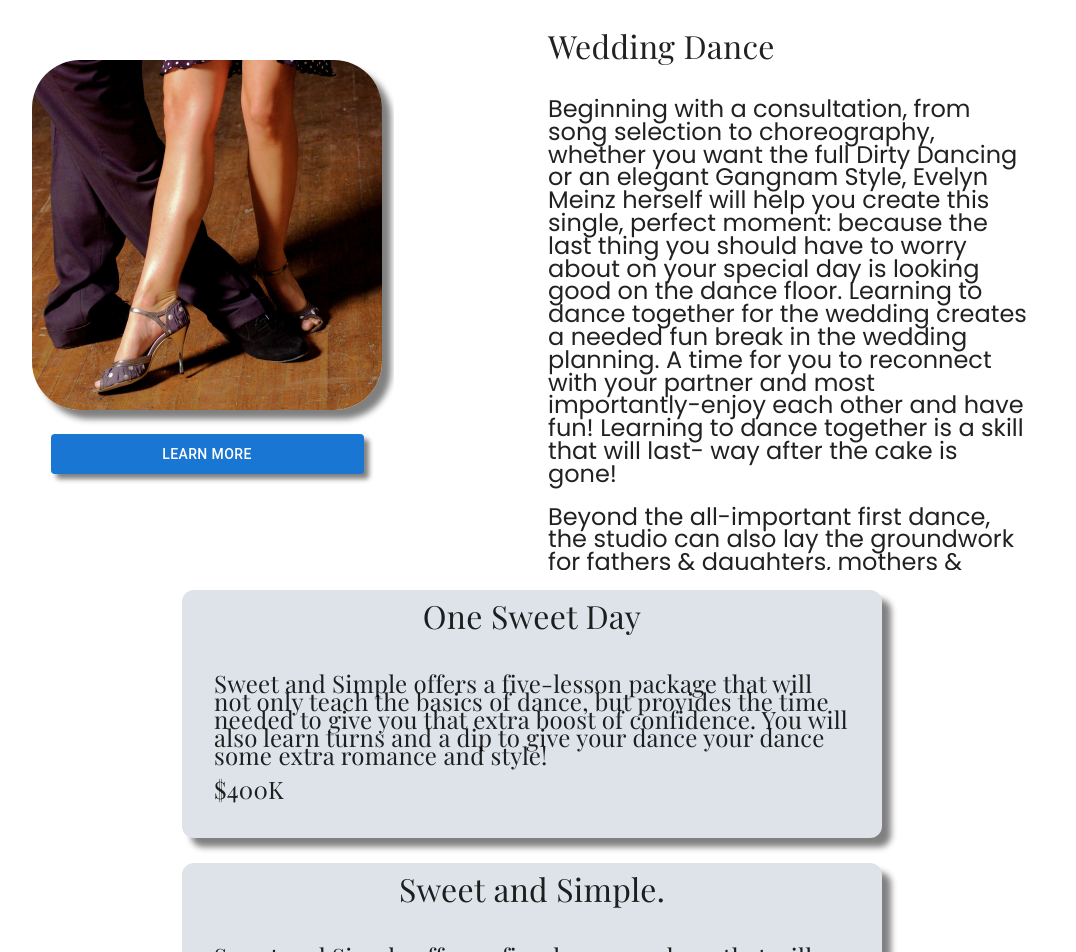
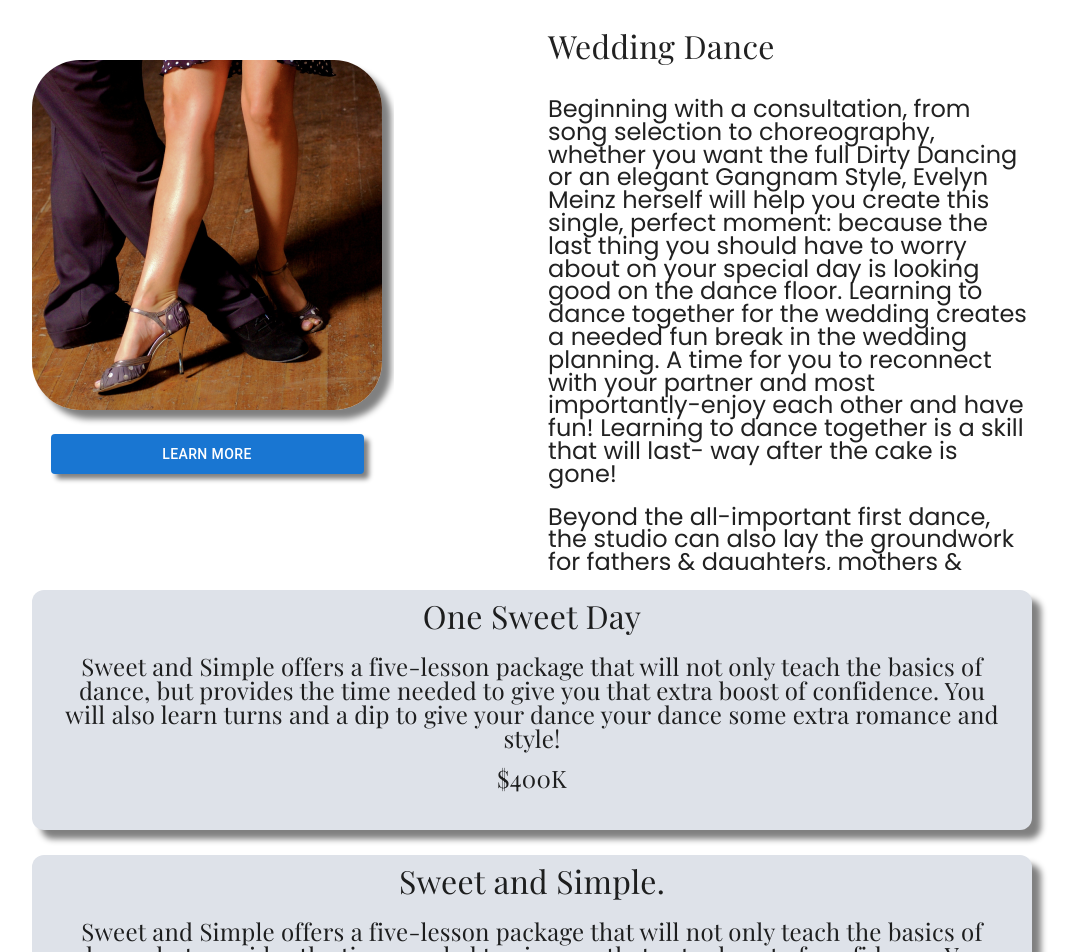
Before and after one commit to th2n10s4u/embd-website, a React (Create React App) app: page / in a window 1280 px wide. Shown: the top 952 px of the page, without its empty margins (108-1184 px from the left). Built offline with nearby package versions, Linux system fonts and the light colour scheme.

Commit message:
Updated TemplateTextCard.js
Centered ListItem Text with conditional

```diff
--- a/src/assets/components/TemplateTextCard.js
+++ b/src/assets/components/TemplateTextCard.js
@@ -26,7 +26,7 @@ export default function TemplateTextCard(props) {
       <Card
         elevation={0}
         sx={{
-          maxWidth: 700,
+          maxWidth: 1000, // Had it set to 700, Made it wider for Wedding Dance package pricing.
           maxHeight: 475,
           flexBasis: "50%",
           alignSelf: "center",
@@ -49,6 +49,7 @@ export default function TemplateTextCard(props) {
                 fontWeight: "400",
                 fontSize: "32px",
                 lineHeight: "20px",
+                marginBottom: "-40px",
               }}
               // align="left"     Not changing the styling
             >
@@ -63,16 +64,31 @@ export default function TemplateTextCard(props) {
               fontFamily: "Playfair Display",
               fontWeight: "400",
               fontSize: "24px",
-              lineHeight: "18px",
-              display: "flex",
-              flexDirection: "row",
-              justifyContent: "center",
-              alignText: "center",
+              lineHeight: "24px",
+              // display: "flex",
+              // flexDirection: "row",
+              // justifyContent: "center",
+              // alignText: "center",
             }}
           >
-            <List>
+            <List
+            // sx={{
+            //   display: "flex",
+            //   flexDirection: "column",
+            //   justifyContent: "center",
+            //   alignText: "center",
+            // }}
+            >
               {props.ListText.map((text) => (
-                <ListItem>{text}</ListItem>
+                <ListItem
+                  sx={{
+                    display: "flex",
+                    flexDirection: "column",
+                    textAlign: props.centered ? "center" : "left", //conditional
+                  }}
+                >
+                  {text}
+                </ListItem>
               ))}
             </List>
           </Typography>
--- a/src/assets/components/WeddingDance.js
+++ b/src/assets/components/WeddingDance.js
@@ -29,6 +29,7 @@ export default function SocialDance() {
           "Sweet and Simple offers a five-lesson package that will not only teach the basics of dance, but provides the time needed to give you that extra boost of confidence. You will also learn turns and a dip to give your dance your dance some extra romance and style! ",
           "$400K",
         ]}
+        centered={true}
       />
 
       <TemplateTextCard
@@ -37,6 +38,7 @@ export default function SocialDance() {
           "Sweet and Simple offers a five-lesson package that will not only teach the basics of dance, but provides the time needed to give you that extra boost of confidence. You will also learn turns and a dip to give your dance your dance some extra romance and style!",
           "$1125k",
         ]}
+        centered={true}
       />
 
       <TemplateTextCard
@@ -45,6 +47,7 @@ export default function SocialDance() {
           "It’s not about dancing. It’s about blowing the crowd away. Showstopping choreography. Moves that belong on television. After 15 lessons, this isn’t a first dance between man and wife - this is a declaration to the world: when the two of you are together, absolutely nothing is impossible.",
           "Pricing Varies",
         ]}
+        centered={true}
       />
 
       <TemplateTextCard
@@ -53,6 +56,7 @@ export default function SocialDance() {
           "Of course, sometimes everyone wants to get in on the good time. When the entire wedding party wants to get up and boogie, Sweet and Spectacular means the sky is the limit. If you have an idea, no matter how crazy, Evelyn Meinz will help you to make it a reality.",
           "Pricing Varies",
         ]}
+        centered={true}
       />
     </React.Fragment>
   );
```
